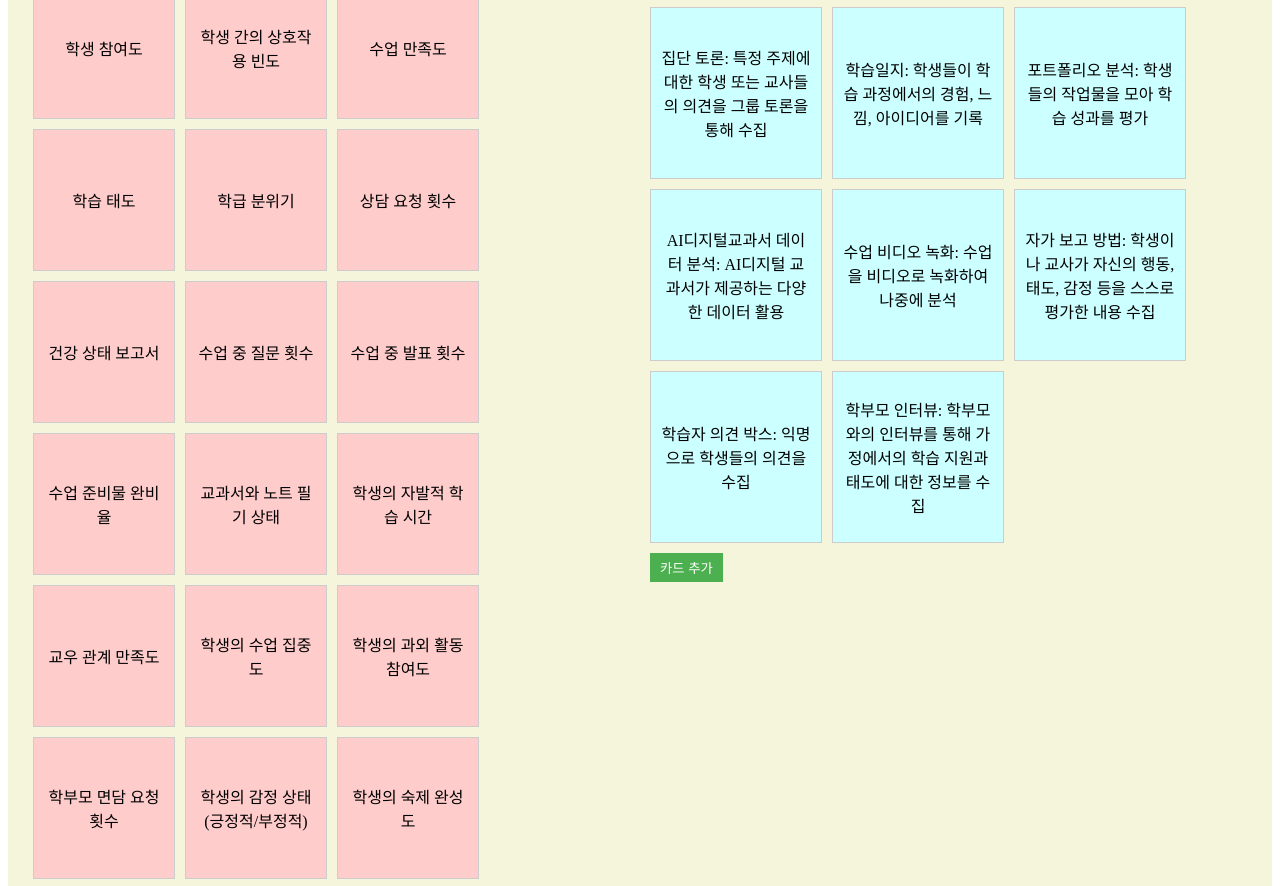
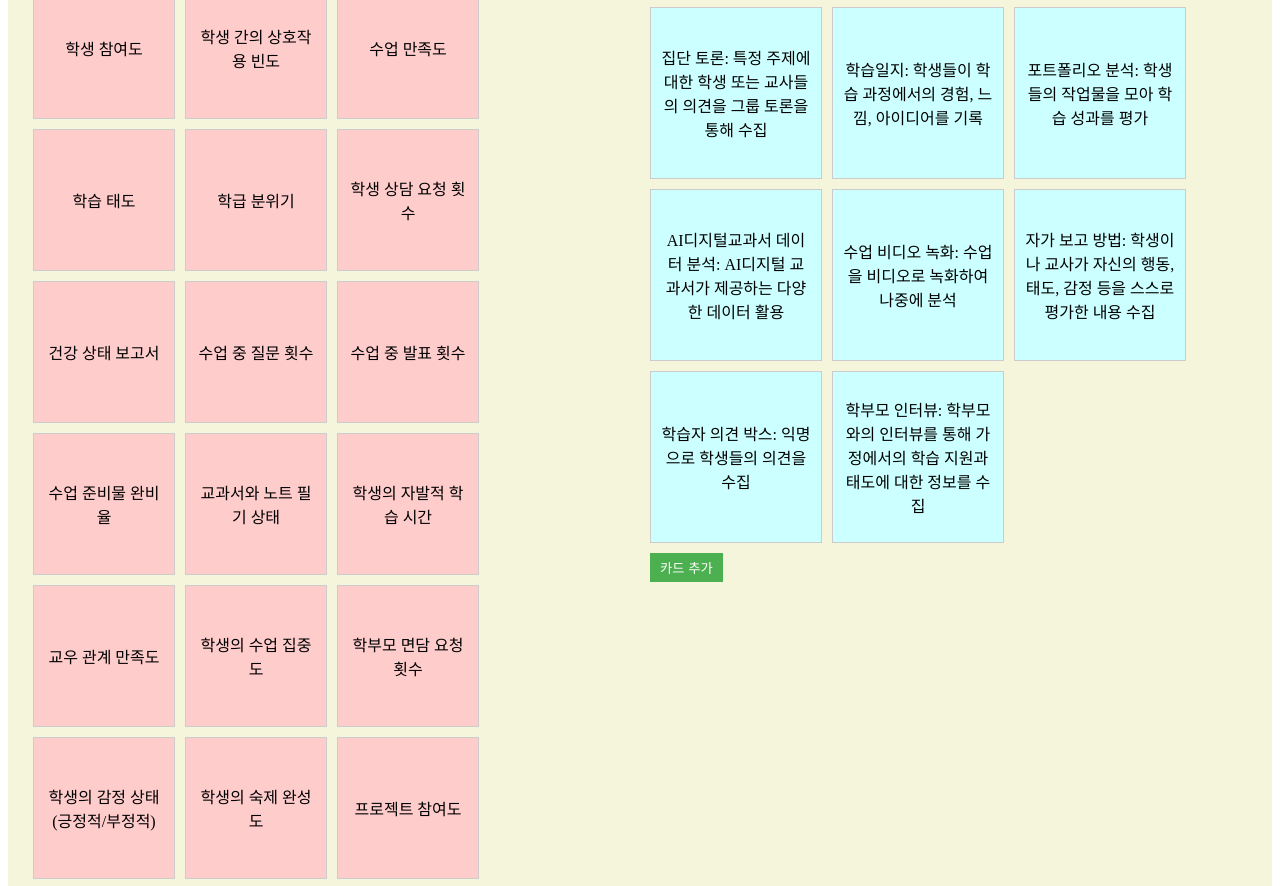
Before and after one commit to dmstj3848/dmstj, a plain HTML site: page index.html in a window 1280 px wide. Shown: the part 2103-2989 px from the top of the page. Drawn offline with Linux system fonts and the light colour scheme.

Commit message:
index.html

```diff
--- a/index.html
+++ b/index.html
@@ -342,9 +342,9 @@ window.onload = function() {
 
   const methods = [
     "학생 출석률", "시험 성적", "과제 제출율", "학생 참여도", "학생 간의 상호작용 빈도",
-    "수업 만족도", "학습 태도", "학급 분위기", "상담 요청 횟수", "건강 상태 보고서",
+    "수업 만족도", "학습 태도", "학급 분위기", "학생 상담 요청 횟수", "건강 상태 보고서",
     "수업 중 질문 횟수", "수업 중 발표 횟수", "수업 준비물 완비율", "교과서와 노트 필기 상태",
-    "학생의 자발적 학습 시간", "교우 관계 만족도", "학생의 수업 집중도", "학생의 과외 활동 참여도",
+    "학생의 자발적 학습 시간", "교우 관계 만족도", "학생의 수업 집중도",
     "학부모 면담 요청 횟수", "학생의 감정 상태 (긍정적/부정적)", "학생의 숙제 완성도", "프로젝트 참여도",
     "학교 행사 참여도", "수업 후 질문 횟수", "수업 중 교사와의 상호작용 횟수", "학생의 독서 시간",
     "학생의 운동 시간", "교사의 수업 준비 시간", "수업 자료 활용도", "학생의 자기 평가", "그룹 활동 참여도",
```
